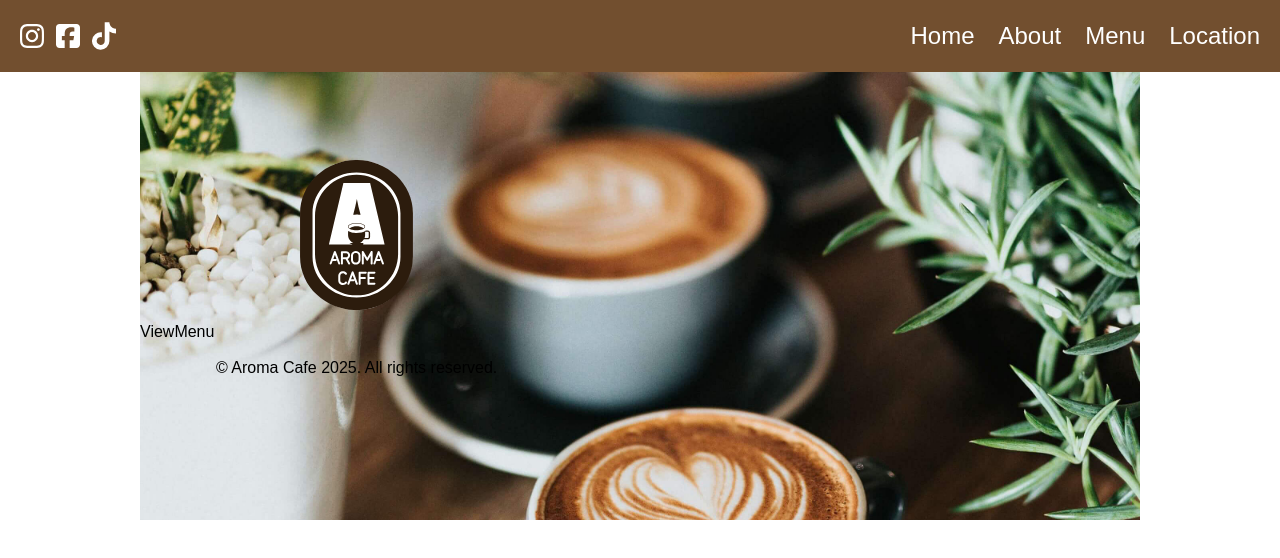
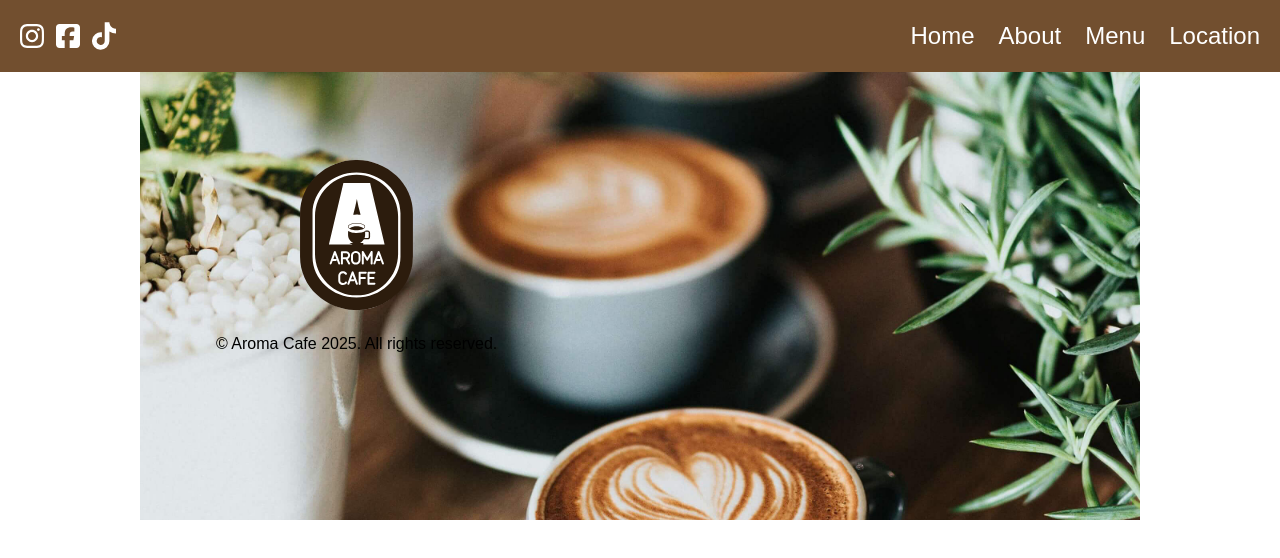
Before and after one commit to jentdev/aroma-cafe, a React (Vite) app: page /menu/1 in a window 1280 px wide. Shown: the top 558 px of the page. Built offline with nearby package versions, Linux system fonts and the light colour scheme; a web font is replaced by a local one.

Commit message:
added functionality to display menu based on chosen category

```diff
--- a/src/App.jsx
+++ b/src/App.jsx
@@ -14,7 +14,7 @@ const App = () => {
       <Header />
       <Routes>
         <Route path='/' element={<Home />} />
-        <Route path='/menu/:id' element={<ViewMenu />} />
+        <Route path='/menu/:category' element={<ViewMenu />} />
       </Routes>
       <Footer />
     </div>
--- a/src/components/Menu.jsx
+++ b/src/components/Menu.jsx
@@ -26,6 +26,7 @@ const Menu = () => {
           <div className="content">
             <h3>teas</h3>
             <p>A selection of aromatic brewed teas, offering soothing flavors.</p>
+            <p onClick={() => navigate('/menu/teas')}>view menu</p>
           </div>
         </div>
         <div className="menu-item">
@@ -35,6 +36,7 @@ const Menu = () => {
           <div className="content">
           <h3>pastries</h3>
           <p>A delicious variety of freshly-baked sweet and savory pastries.</p>
+          <p onClick={() => navigate('/menu/pastries')}>view menu</p>
           </div>
         </div>
       </div>
--- a/src/pages/ViewMenu.jsx
+++ b/src/pages/ViewMenu.jsx
@@ -1,10 +1,24 @@
-import React, { useContext, useEffect } from 'react';
+import React from "react";
+import { espresso, coldBrew, latte, teas, pastries } from "../assets/menu";
+import { useParams } from "react-router";
 
 const ViewMenu = () => {
+  const { category } = useParams();
+  console.log(category);
 
   return (
-    <div>ViewMenu</div>
-  )
+    <div>
+      {category === "coffee" && <div>display espresso</div>}
+
+      {category === "coffee" && <div>display cold brew</div>}
+
+      {category === "coffee" && <div>display latte</div>}
+
+      {category === "teas" && <div>display teas</div>}
+
+      {category === "pastries" && <div>display pastries</div>}
+    </div>
+  );
 };
 
 export default ViewMenu;
```
